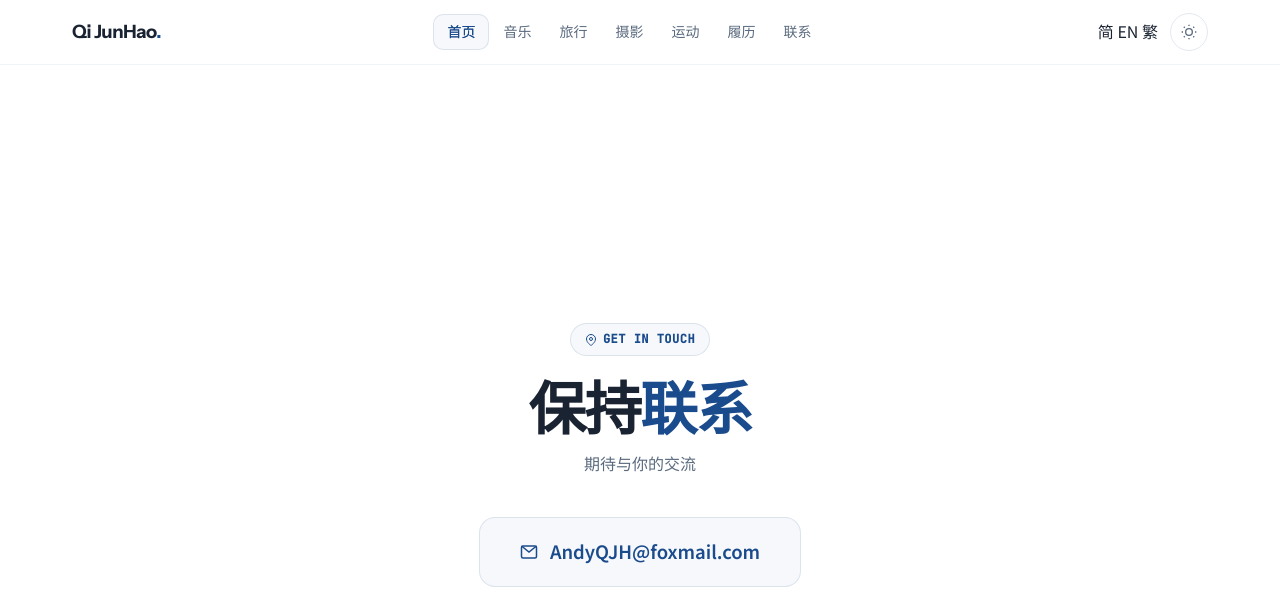
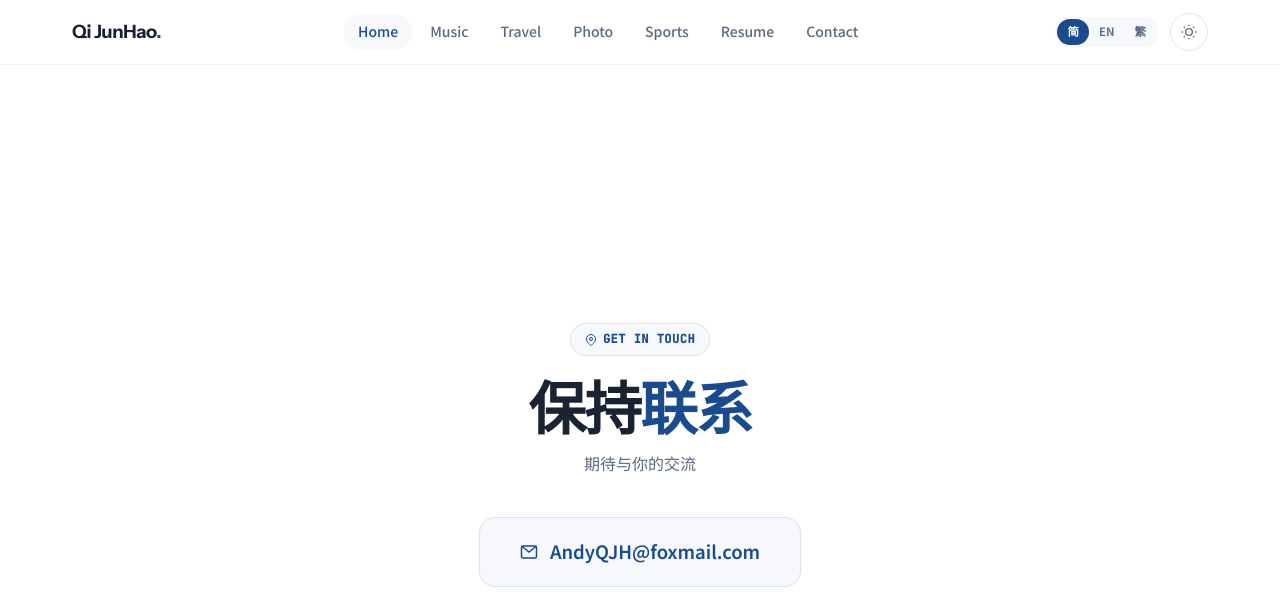
Before and after one commit to 777cola/AutumnPants_Website_contact, a plain HTML site: page 联系页面.html in a window 1280 px wide. Shown: the top 613 px of the page. Drawn offline with Linux system fonts and the light colour scheme.

Commit message:
feat: exact homepage nav复制

```diff
--- a/common.js
+++ b/common.js
@@ -2,25 +2,30 @@
    COMMON JS — 戚俊皓 | Personal Website v3
    ===================================================== */
 
-document.addEventListener('DOMContentLoaded', function() {
+;(function() {
   'use strict';
 
+  var THEME_KEY = 'theme';
+  var LANG_KEY = 'lang';
+
+  // ─── DOM Ready ────────────────────────────────────
+  document.addEventListener('DOMContentLoaded', function() {
 
     // ─── Theme Toggle ────────────────────────────────
-  const themeToggle = document.getElementById('themeToggle');
-  const savedTheme = localStorage.getItem('theme') || 'light';
+    var themeToggle = document.getElementById('themeToggle');
+    var savedTheme = localStorage.getItem(THEME_KEY) || 'light';
     document.documentElement.setAttribute('data-theme', savedTheme);
     if (themeToggle) updateThemeIcon(savedTheme);
 
     if (themeToggle) {
       themeToggle.addEventListener('click', function() {
-      const current = document.documentElement.getAttribute('data-theme');
-      const next = current === 'dark' ? 'light' : 'dark';
+        var current = document.documentElement.getAttribute('data-theme');
+        var next = current === 'dark' ? 'light' : 'dark';
         document.documentElement.classList.add('theme-transitioning');
         document.documentElement.setAttribute('data-theme', next);
-      localStorage.setItem('theme', next);
+        localStorage.setItem(THEME_KEY, next);
         updateThemeIcon(next);
-      setTimeout(() => {
+        setTimeout(function() {
           document.documentElement.classList.remove('theme-transitioning');
         }, 350);
       });
@@ -33,75 +38,42 @@ document.addEventListener('DOMContentLoaded', function() {
         : '<svg width="16" height="16" viewBox="0 0 24 24" fill="none" stroke="currentColor" stroke-width="2"><circle cx="12" cy="12" r="5"/><path d="M12 1v2M12 21v2M4.22 4.22l1.42 1.42M18.36 18.36l1.42 1.42M1 12h2M21 12h2M4.22 19.78l1.42-1.42M18.36 5.64l1.42-1.42"/></svg>';
     }
 
-  // ─── i18n System ─────────────────────────────────
-  const TRANSLATIONS = {
-    'nav.home':    { zh: '首页',   en: 'Home',    hant: '首頁' },
-    'nav.music':   { zh: '音乐',   en: 'Music',   hant: '音樂' },
-    'nav.travel':  { zh: '旅行',   en: 'Travel',  hant: '旅行' },
-    'nav.photo':   { zh: '摄影',   en: 'Photo',   hant: '攝影' },
-    'nav.sports':  { zh: '运动',   en: 'Sports',  hant: '運動' },
-    'nav.resume':  { zh: '履历',   en: 'Resume',  hant: '履歷' },
-    'nav.contact': { zh: '联系',   en: 'Contact', hant: '聯繫' }
-  };
+    // ─── Language Toggle ─────────────────────────────
+    var langToggle = document.getElementById('langToggle');
+    var currentLang = localStorage.getItem(LANG_KEY) || 'zh';
 
-  let currentLang = localStorage.getItem('lang') || 'zh';
-
-  function applyLanguage(lang) {
+    function applyLang(lang) {
       currentLang = lang;
-    localStorage.setItem('lang', lang);
-    document.documentElement.setAttribute('data-lang', lang);
-    document.querySelectorAll('[data-i18n]').forEach(el => {
-      const key = el.getAttribute('data-i18n');
-      if (TRANSLATIONS[key] && TRANSLATIONS[key][lang]) {
-        el.textContent = TRANSLATIONS[key][lang];
-      }
+      localStorage.setItem(LANG_KEY, lang);
+      document.querySelectorAll('.lang-item').forEach(function(el) {
+        el.classList.toggle('active', el.dataset.lang === lang);
       });
-    document.querySelectorAll('.lang-item').forEach(item => {
-      item.classList.toggle('active', item.dataset.lang === lang);
-    });
-
-    // Update GooeyNav labels
-    const gooeyContainer = document.getElementById('navGooey');
-    if (gooeyContainer) {
-      const navLabelKeys = ['nav.home', 'nav.music', 'nav.travel', 'nav.photo', 'nav.sports', 'nav.resume', 'nav.contact'];
-      const gooeyLinks = gooeyContainer.querySelectorAll('nav a');
-      gooeyLinks.forEach((a, i) => {
-        if (navLabelKeys[i] && TRANSLATIONS[navLabelKeys[i]] && TRANSLATIONS[navLabelKeys[i]][lang]) {
-          a.textContent = TRANSLATIONS[navLabelKeys[i]][lang];
-        }
-      });
-      const activeLi = gooeyContainer.querySelector('li.active');
-      const effectText = gooeyContainer.querySelector('.effect.text');
-      if (effectText && activeLi) {
-        effectText.textContent = activeLi.textContent;
-      }
-    }
+      // Dispatch custom event for other scripts
+      document.dispatchEvent(new CustomEvent('langchange', { detail: { lang: lang } }));
     }
 
-  const langToggle = document.getElementById('langToggle');
+    // Initial language state
+    applyLang(currentLang);
+
     if (langToggle) {
       langToggle.addEventListener('click', function(e) {
-      const item = e.target.closest('.lang-item');
-      if (!item) return;
-      const lang = item.dataset.lang;
-      if (lang && lang !== currentLang) {
-        applyLanguage(lang);
+        var item = e.target.closest('.lang-item');
+        if (item) {
+          applyLang(item.dataset.lang);
         }
       });
     }
 
-  applyLanguage(currentLang);
-
     // ─── Mobile Nav Toggle ───────────────────────────
-  const navToggle = document.getElementById('navToggle');
-  const navLinks = document.getElementById('navLinks');
+    var navToggle = document.getElementById('navToggle');
+    var navLinks = document.getElementById('navLinks');
 
     if (navToggle && navLinks) {
       navToggle.addEventListener('click', function() {
         this.classList.toggle('active');
         navLinks.classList.toggle('active');
       });
-    navLinks.querySelectorAll('a').forEach(link => {
+      navLinks.querySelectorAll('a').forEach(function(link) {
         link.addEventListener('click', function() {
           navToggle.classList.remove('active');
           navLinks.classList.remove('active');
@@ -110,7 +82,7 @@ document.addEventListener('DOMContentLoaded', function() {
     }
 
     // ─── Navbar Scroll Effect ────────────────────────
-  const navbar = document.getElementById('navbar');
+    var navbar = document.getElementById('navbar');
     if (navbar) {
       window.addEventListener('scroll', function() {
         navbar.classList.toggle('scrolled', window.scrollY > 20);
@@ -118,7 +90,7 @@ document.addEventListener('DOMContentLoaded', function() {
     }
 
     // ─── Back to Top ─────────────────────────────────
-  const backToTop = document.getElementById('backToTop');
+    var backToTop = document.getElementById('backToTop');
     if (backToTop) {
       window.addEventListener('scroll', function() {
         backToTop.classList.toggle('visible', window.scrollY > 400);
@@ -129,16 +101,17 @@ document.addEventListener('DOMContentLoaded', function() {
     }
 
     // ─── Scroll Reveal Animations ────────────────────
-  const revealElements = document.querySelectorAll('.reveal');
+    var revealElements = document.querySelectorAll('.reveal');
     if (revealElements.length) {
-    const revealObserver = new IntersectionObserver((entries) => {
-      entries.forEach(entry => {
+      var revealObserver = new IntersectionObserver(function(entries) {
+        entries.forEach(function(entry) {
           if (entry.isIntersecting) {
             entry.target.classList.add('visible');
             revealObserver.unobserve(entry.target);
           }
         });
       }, { threshold: 0.1, rootMargin: '40px' });
-    revealElements.forEach(el => revealObserver.observe(el));
+      revealElements.forEach(function(el) { revealObserver.observe(el); });
     }
   });
+})();
--- a/style.css
+++ b/style.css
@@ -298,9 +298,207 @@ img { max-width: 100%; height: auto; display: block; }
   [data-theme="dark"] .nav-links {
     background: rgba(15,23,42,0.98);
   }
-  .nav-links.active { display: flex; }
+  .nav-links { display: none; }
+  .nav-gooey { display: none; }
   .nav-links a { padding: 0.625rem 0.875rem; width: 100%; }
   .nav-toggle { display: block; }
+}
+
+/* Mobile fallback: show nav-links when toggled */
+@media (max-width: 768px) {
+  .nav-links.active { display: flex; }
+}
+
+/* ============================================================
+   GOOEY NAV (navbar integration)
+   ============================================================ */
+.nav-gooey {
+  flex: 1;
+  display: flex;
+  justify-content: center;
+  align-items: center;
+  height: 100%;
+}
+
+.gooey-nav-container {
+  position: relative;
+  height: 100%;
+  display: flex;
+  align-items: center;
+}
+
+.gooey-nav-container nav {
+  display: flex;
+  position: relative;
+  transform: translate3d(0, 0, 0.01px);
+}
+
+.gooey-nav-container nav ul {
+  display: flex;
+  gap: 0.25rem;
+  list-style: none;
+  padding: 0 0.5em;
+  margin: 0;
+  position: relative;
+  z-index: 3;
+  color: var(--text);
+  text-shadow: none;
+}
+
+.gooey-nav-container nav ul li {
+  border-radius: 100vw;
+  position: relative;
+  cursor: pointer;
+  color: var(--text-secondary);
+  font-size: 0.875rem;
+  font-weight: 500;
+}
+
+.gooey-nav-container nav ul li a {
+  display: inline-block;
+  padding: 0.4rem 0.875rem;
+  text-decoration: none;
+  color: inherit;
+  border-radius: 100vw;
+  transition: background 0.25s ease;
+}
+
+.gooey-nav-container nav ul li a:hover {
+  background: var(--accent-subtle);
+}
+
+.gooey-nav-container nav ul li.active a {
+  color: var(--accent);
+  background: var(--accent-subtle);
+}
+
+.gooey-nav-container .effect {
+  position: absolute;
+  left: 0;
+  top: 0;
+  width: 0;
+  height: 0;
+  opacity: 0;
+  pointer-events: none;
+  z-index: 1;
+}
+
+/* Particle styles */
+.particle,
+.point {
+  display: block;
+  opacity: 0;
+  width: 20px;
+  height: 20px;
+  border-radius: 100%;
+  transform-origin: center;
+}
+
+.particle {
+  --time: 5s;
+  position: absolute;
+  top: calc(50% - 8px);
+  left: calc(50% - 8px);
+  animation: particle calc(var(--time)) ease 1 -350ms;
+}
+
+.point {
+  background: var(--color, var(--accent));
+  opacity: 1;
+  animation: point calc(var(--time)) ease 1 -350ms;
+}
+
+@keyframes particle {
+  0% {
+    transform: rotate(0deg) translate(calc(var(--start-x)), calc(var(--start-y)));
+    opacity: 1;
+    animation-timing-function: cubic-bezier(0.55, 0, 1, 0.45);
+  }
+  70% {
+    transform: rotate(calc(var(--rotate) * 0.5)) translate(calc(var(--end-x) * 1.2), calc(var(--end-y) * 1.2));
+    opacity: 1;
+    animation-timing-function: ease;
+  }
+  85% {
+    transform: rotate(calc(var(--rotate) * 0.66)) translate(calc(var(--end-x)), calc(var(--end-y)));
+    opacity: 1;
+  }
+  100% {
+    transform: rotate(calc(var(--rotate) * 1.2)) translate(calc(var(--end-x) * 0.5), calc(var(--end-y) * 0.5));
+    opacity: 1;
+  }
+}
+
+@keyframes point {
+  0% {
+    transform: scale(0);
+    opacity: 0;
+    animation-timing-function: cubic-bezier(0.55, 0, 1, 0.45);
+  }
+  25% {
+    transform: scale(calc(var(--scale) * 0.25));
+  }
+  38% { opacity: 1; }
+  65% {
+    transform: scale(var(--scale));
+    opacity: 1;
+    animation-timing-function: ease;
+  }
+  85% {
+    transform: scale(var(--scale));
+    opacity: 1;
+  }
+  100% {
+    transform: scale(0);
+    opacity: 0;
+  }
+}
+
+/* ============================================================
+   LANGUAGE TOGGLE
+   ============================================================ */
+.lang-toggle {
+  display: flex;
+  align-items: center;
+  height: 30px;
+  background: var(--accent-subtle);
+  border-radius: 20px;
+  padding: 2px;
+  gap: 0;
+  position: relative;
+}
+
+.lang-item {
+  padding: 3px 10px;
+  font-size: 0.72rem;
+  font-weight: 600;
+  border-radius: 16px;
+  font-family: var(--font-body, var(--font-cn));
+  cursor: pointer;
+  color: var(--text-secondary);
+  white-space: nowrap;
+  position: relative;
+  z-index: 1;
+  user-select: none;
+}
+
+.lang-item.active {
+  background: var(--accent);
+  color: #fff;
+}
+
+.lang-item:hover:not(.active) {
+  color: var(--accent);
+}
+
+@media (max-width: 768px) {
+  .lang-toggle {
+    height: 28px;
+  }
+  .lang-item {
+    padding: 2px 6px;
+    font-size: 0.68rem;
+  }
 }
 
 /* ============================================================
@@ -670,132 +868,3 @@ img { max-width: 100%; height: auto; display: block; }
   .section { padding: 3rem 1.25rem; }
   .page-header { padding: 8rem 1.25rem 3rem; }
 }
-
-/* ============================================================
-   GOOEY NAV — Blob indicator + particle burst
-   ============================================================ */
-.gooey-nav-container {
-  position: relative;
-  display: flex;
-  align-items: center;
-}
-
-.gooey-nav-container nav ul {
-  display: flex;
-  list-style: none;
-  gap: 0;
-  padding: 0;
-  margin: 0;
-  align-items: center;
-}
-
-.gooey-nav-container nav ul li {
-  position: relative;
-  z-index: 3;
-}
-
-.gooey-nav-container nav ul li a {
-  display: flex;
-  align-items: center;
-  padding: 0.4rem 0.875rem;
-  border-radius: 8px;
-  font-size: 0.875rem;
-  font-weight: 500;
-  color: var(--text-secondary);
-  transition: color 0.3s ease;
-  position: relative;
-  z-index: 2;
-  text-decoration: none;
-  white-space: nowrap;
-  cursor: pointer;
-}
-
-.gooey-nav-container nav ul li a:hover,
-.gooey-nav-container nav ul li.active a {
-  color: var(--accent);
-}
-
-/* Blob effect */
-.gooey-nav-container .effect {
-  position: absolute;
-  top: 0;
-  left: 0;
-  pointer-events: none;
-  z-index: 0;
-  border-radius: 10px;
-}
-
-.gooey-nav-container .effect.filter {
-  background: var(--accent-subtle);
-  border: 1px solid var(--accent-border);
-  transition: left 0.5s cubic-bezier(0.34, 1.56, 0.64, 1),
-              top 0.5s cubic-bezier(0.34, 1.56, 0.64, 1),
-              width 0.5s cubic-bezier(0.34, 1.56, 0.64, 1),
-              height 0.5s cubic-bezier(0.34, 1.56, 0.64, 1);
-}
-
-.gooey-nav-container .effect.text {
-  display: flex;
-  align-items: center;
-  justify-content: center;
-  font-size: 0.875rem;
-  font-weight: 500;
-  color: var(--accent);
-  transition: left 0.5s cubic-bezier(0.34, 1.56, 0.64, 1),
-              top 0.5s cubic-bezier(0.34, 1.56, 0.64, 1),
-              width 0.5s cubic-bezier(0.34, 1.56, 0.64, 1),
-              height 0.5s cubic-bezier(0.34, 1.56, 0.64, 1);
-  opacity: 0;
-  z-index: 1;
-}
-
-.gooey-nav-container .effect.text.active {
-  opacity: 1;
-}
-
-/* Particles */
-.gooey-nav-container .particle {
-  position: absolute;
-  top: 50%;
-  left: 50%;
-  pointer-events: none;
-  z-index: 4;
-  animation: particle-burst var(--time) ease-out forwards;
-}
-
-.gooey-nav-container .point {
-  display: block;
-  width: 6px;
-  height: 6px;
-  border-radius: 50%;
-  background: var(--color, var(--accent));
-  position: absolute;
-  top: -3px;
-  left: -3px;
-}
-
-@keyframes particle-burst {
-  0% {
-    transform: translate(var(--start-x), var(--start-y)) scale(var(--scale)) rotate(0deg);
-    opacity: 1;
-  }
-  100% {
-    transform: translate(var(--end-x), var(--end-y)) scale(0) rotate(var(--rotate));
-    opacity: 0;
-  }
-}
-
-/* Particle color vars */
-:root {
-  --color-1: var(--accent);
-  --color-2: var(--accent-light);
-  --color-3: var(--gold);
-  --color-4: #ffffff;
-}
-
-/* Responsive */
-@media (max-width: 768px) {
-  .gooey-nav-container {
-    display: none;
-  }
-}
--- a/联系页面.html
+++ b/联系页面.html
@@ -353,16 +353,18 @@
 <body>
   <canvas id="particles-canvas" aria-hidden="true"></canvas>
 
-  <!-- Nav -->
+  <!-- ============ NAVBAR ============ -->
   <nav class="navbar" id="navbar">
     <div class="nav-inner">
-      <a href="https://qijunhao.com" class="nav-logo">Qi JunHao<span class="dot">.</span></a>
-      <div class="nav-gooey" id="navGooey" data-full='[{"label":"Home","href":"https://qijunhao.com"},{"label":"Music","href":"https://music.qijunhao.com"},{"label":"Travel","href":"https://travel.qijunhao.com"},{"label":"Photo","href":"https://photography.qijunhao.com"},{"label":"Sports","href":"https://sport.qijunhao.com"},{"label":"Resume","href":"https://resume.qijunhao.com"},{"label":"Contact","href":"https://contact.qijunhao.com"}]'></div>
+      <a href="/" class="nav-logo">Qi JunHao<span class="dot">.</span></a>
+
+      <div class="nav-gooey" id="navGooey"></div>
+
       <div class="nav-right">
         <div class="lang-toggle" id="langToggle">
-          <span class="lang-item active" data-lang="zh">简</span>
-          <span class="lang-item" data-lang="en">EN</span>
-          <span class="lang-item" data-lang="hant">繁</span>
+          <span class="lang-item" data-lang="zh" data-full="简体中文">简</span>
+          <span class="lang-item" data-lang="en" data-full="English">EN</span>
+          <span class="lang-item" data-lang="hant" data-full="繁體中文">繁</span>
         </div>
         <button class="theme-toggle" id="themeToggle" aria-label="切换主题">
           <svg width="16" height="16" viewBox="0 0 24 24" fill="none" stroke="currentColor" stroke-width="2"><circle cx="12" cy="12" r="5"/><path d="M12 1v2M12 21v2M4.22 4.22l1.42 1.42M18.36 18.36l1.42 1.42M1 12h2M21 12h2M4.22 19.78l1.42-1.42M18.36 5.64l1.42-1.42"/></svg>
@@ -489,29 +491,52 @@
 
   <button class="back-to-top" id="backToTop" aria-label="回到顶部">↑</button>
 
+  <script>
+  window.PAGE_I18N = {
+    zh: {
+      'wechat.name':'微信','wechat.action':'查看二维码',
+      'instagram.name':'Instagram','instagram.action':'打开主页',
+      'github.name':'GitHub','github.action':'打开主页',
+      'qr.title':'扫码添加好友','qr.desc':'扫一扫二维码，加我为微信好友',
+      'footer.text':'© 2026 戚俊皓',
+    },
+    en: {
+      'wechat.name':'WeChat','wechat.action':'Show QR Code',
+      'instagram.name':'Instagram','instagram.action':'Open Profile',
+      'github.name':'GitHub','github.action':'Open Profile',
+      'qr.title':'Scan to Add Friend','qr.desc':'Scan the QR code to add me on WeChat',
+      'footer.text':'© 2026 Qi JunHao',
+    },
+    hant: {
+      'wechat.name':'微信','wechat.action':'查看二維碼',
+      'instagram.name':'Instagram','instagram.action':'打開主頁',
+      'github.name':'GitHub','github.action':'打開主頁',
+      'qr.title':'掃碼新增好友','qr.desc':'掃一掃二維碼，加我為微信好友',
+      'footer.text':'© 2026 戚俊皓',
+    }
+  };
+  </script>
   <script src="common.js"></script>
   <script src="gooey-nav.js"></script>
   <script>
-    /* ─── GooeyNav Init ─────────────────────────────── */
-    (function() {
-      'use strict';
-      var container = document.getElementById('navGooey');
-      if (!container) return;
-      var items;
-      try { items = JSON.parse(container.getAttribute('data-full')); }
-      catch(e) { return; }
-      var activeIdx = 0;
-      var loc = window.location.href;
-      for (var i = 0; i < items.length; i++) {
-        if (items[i].href && loc.indexOf(items[i].href) !== -1) { activeIdx = i; break; }
+    document.addEventListener('DOMContentLoaded', function () {
+      var gooeyContainer = document.getElementById('navGooey');
+      if (gooeyContainer && typeof GooeyNav === 'function') {
+        window.GooeyNav(gooeyContainer, {
+          items: [
+            { label: 'Home', href: 'https://qijunhao.com' },
+            { label: 'Music', href: 'https://music.qijunhao.com' },
+            { label: 'Travel', href: 'https://travel.qijunhao.com' },
+            { label: 'Photo', href: 'https://photography.qijunhao.com' },
+            { label: 'Sports', href: 'https://sport.qijunhao.com' },
+            { label: 'Resume', href: 'https://resume.qijunhao.com' },
+            { label: 'Contact', href: 'https://contact.qijunhao.com' },
+          ],
+          animationTime: 600,
+          particleCount: 12,
+        });
       }
-      window._gooeyNav = GooeyNav(container, {
-        items: items,
-        initialActiveIndex: activeIdx,
-        particleCount: 12,
-        colors: [1, 2, 3, 1, 2, 3, 1, 4]
-      });
-    })();
+    });
   </script>
   <script>
     (function() {
```
Lines whose indentation alone changed are shown as unchanged.
